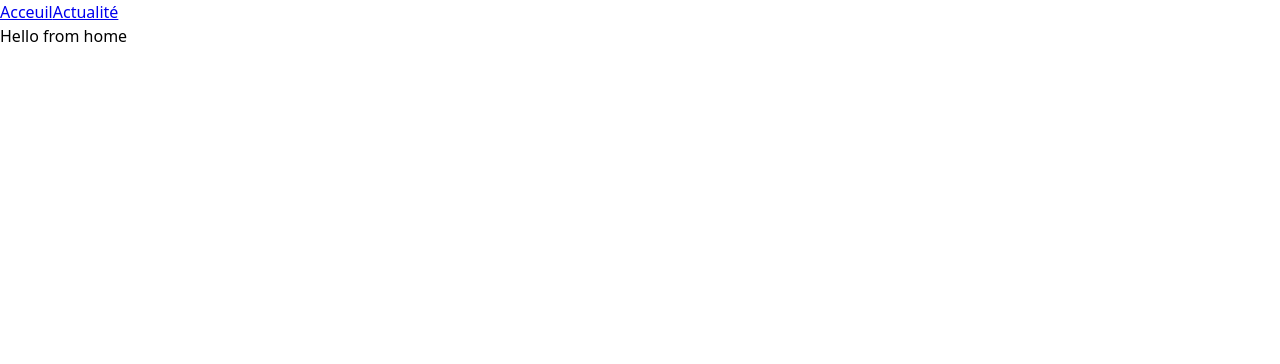
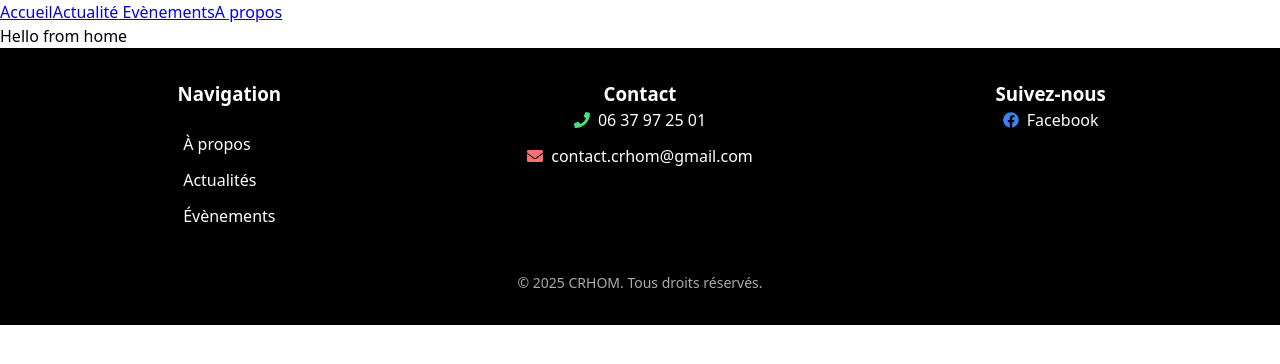
Before and after one commit to BlueeShark/club-molky-app, a React (Vite) app: page / in a window 1280 px wide. Shown: the top 364 px of the page. Built offline with nearby package versions, Linux system fonts and the light colour scheme.

Commit message:
Règlement du footer

```diff
--- a/package.json
+++ b/package.json
@@ -12,6 +12,7 @@
   "dependencies": {
     "react": "^19.1.1",
     "react-dom": "^19.1.1",
+    "react-icons": "^5.5.0",
     "react-router-dom": "^7.9.1"
   },
   "devDependencies": {
--- a/src/App.tsx
+++ b/src/App.tsx
@@ -1,11 +1,13 @@
 import { Outlet } from "react-router-dom";
 import { Navbar } from "./component/templates/Navbar";
+import { Footer } from "./component/templates/Footer";
 
 function App() {
   return (
     <main>
       <Navbar />
       <Outlet />
+      <Footer />
     </main>
   );
 }
--- /dev/null
+++ b/src/component/templates/Footer.tsx
@@ -0,0 +1,61 @@
+import { Link } from "react-router-dom";
+import { FaFacebook, FaPhone, FaEnvelope } from "react-icons/fa";
+
+export const Footer = () => {
+  return (
+    <footer>
+      <div className="container">
+        {/* Navigation */}
+        <nav>
+          <h3>Navigation</h3>
+          <br/>
+          <ul>
+            <li>
+              <Link to="/about">À propos</Link>
+            </li>
+            <li>
+              <Link to="/news">Actualités</Link>
+            </li>
+            <li>
+              <Link to="/event">Évènements</Link>
+            </li>
+          </ul>
+        </nav>
+
+        {/* Contact */}
+        <div className="contact">
+          <h3>Contact</h3>
+          <ul>
+            <li>
+              <FaPhone />
+              <a href="tel:0637972501">06 37 97 25 01</a>
+            </li>
+            <li>
+              <FaEnvelope />
+              <a href="mailto:contact.crhom@gmail.com">contact.crhom@gmail.com</a>
+            </li>
+          </ul>
+        </div>
+
+        {/* Réseaux sociaux */}
+        <div className="social">
+          <h3>Suivez-nous</h3>
+          <a
+            href="https://www.facebook.com/CRHOM69/"
+            target="_blank"
+            rel="noopener noreferrer"
+          >
+            <FaFacebook />
+            Facebook
+          </a>
+        </div>
+      </div>
+
+      <div className="bottom-line">
+        &copy; {new Date().getFullYear()} CRHOM. Tous droits réservés.
+      </div>
+    </footer>
+  );
+};
+
+export default Footer;
--- a/src/component/templates/Navbar.tsx
+++ b/src/component/templates/Navbar.tsx
@@ -3,8 +3,10 @@ import { Link } from "react-router-dom";
 export function Navbar() {
   return (
     <div>
-      <Link to={"/"}>Acceuil</Link>
+      <Link to={"/"}>Accueil</Link>
       <Link to={"/news"}>Actualité</Link>
+      <Link to={"/event"}> Evènements</Link>
+      <Link to={"/about"}>A propos</Link>
     </div>
   );
 }
--- a/src/index.css
+++ b/src/index.css
@@ -14,3 +14,111 @@
   padding: 0;
   margin: 0;
 }
+html, body, #root {
+  height: 100%;
+  margin: 0;
+  display: flex;
+  flex-direction: column;
+}
+main {
+  flex: 1;             /* prend tout l’espace restant */
+  display: flex;
+  flex-direction: column;
+}
+
+
+#root > div { /* le conteneur principal de ta page, souvent un div dans root */
+  flex: 1; /* occupe tout l’espace vertical sauf footer */
+  display: flex;
+  flex-direction: column;
+}
+
+
+footer {
+  background-color: #000; /* noir */
+  color: #fff; /* texte blanc */
+  padding: 2rem 1rem;
+  font-family: system-ui, Avenir, Helvetica, Arial, sans-serif;
+  text-align: center; /* centre tout le texte */
+}
+
+footer .container {
+  max-width: 1200px;
+  margin: 0 auto;
+  display: flex;
+  flex-wrap: wrap;
+  justify-content: center; /* centre horizontalement les sections */
+  gap: 2rem;
+}
+
+footer nav,
+footer .contact,
+footer .social {
+  flex: 1 1 250px;
+  min-width: 200px;
+  text-align: center; /* centrer le contenu de chaque section */
+}
+
+footer nav ul,
+footer .contact ul {
+  list-style: none;
+  padding: 0;
+  margin: 0 auto;
+  display: inline-block; /* pour que la liste ne prenne pas toute la largeur */
+  text-align: left; /* texte des liens à gauche dans la liste */
+}
+
+footer nav ul li,
+footer .contact ul li {
+  margin-bottom: 0.75rem;
+}
+
+footer nav a,
+footer .contact a,
+footer .social a {
+  color: #fff;
+  text-decoration: none;
+  transition: color 0.3s ease;
+}
+
+footer nav a:hover,
+footer .contact a:hover,
+footer .social a:hover {
+  text-decoration: underline;
+  color: #ddd;
+}
+
+footer .contact li,
+footer .social a {
+  display: flex;
+  align-items: center;
+  justify-content: center; /* centre icône + texte */
+  gap: 0.5rem;
+}
+
+footer .contact svg {
+  color: #4ade80; /* vert clair pour téléphone */
+}
+
+footer .contact li:nth-child(2) svg {
+  color: #f87171; /* rouge clair pour email */
+}
+
+footer .social a svg {
+  color: #3b82f6; /* bleu Facebook */
+}
+
+footer .bottom-line {
+  text-align: center;
+  margin-top: 2rem;
+  font-size: 0.875rem;
+  color: #aaa;
+}
+
+/* Responsive */
+@media (max-width: 640px) {
+  footer .container {
+    flex-direction: column;
+    align-items: center;
+  }
+}
```
Also changed, not shown: 1 other file (tests, documents, lock files or other folders).
